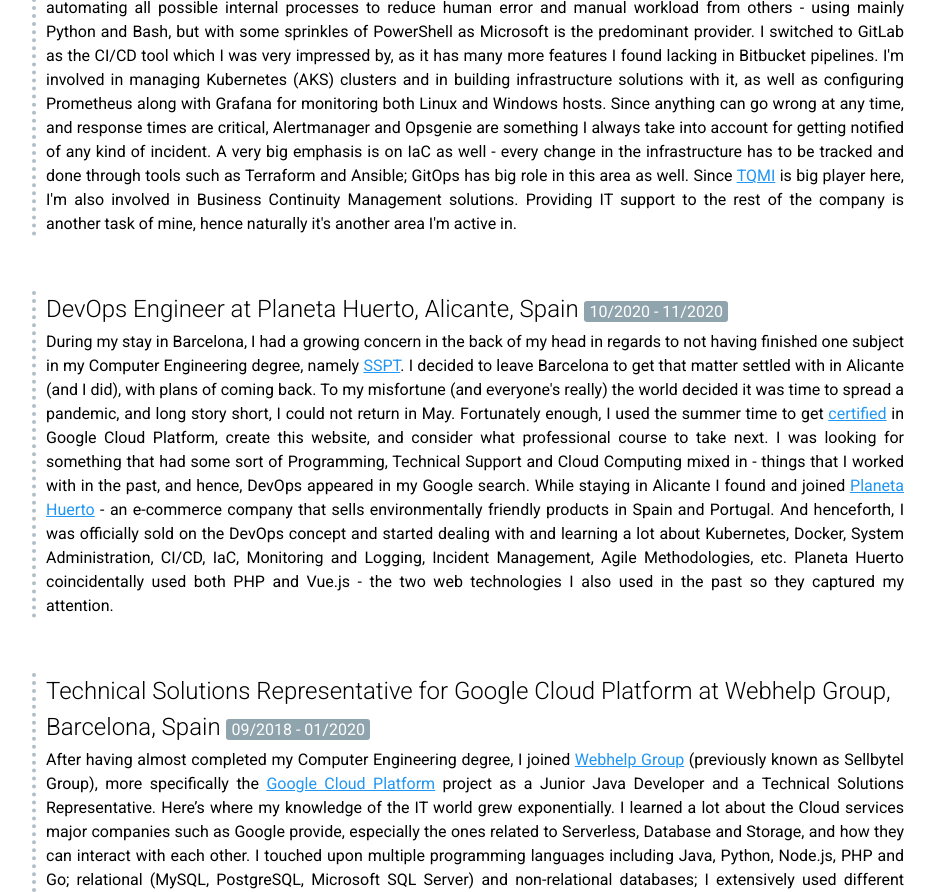
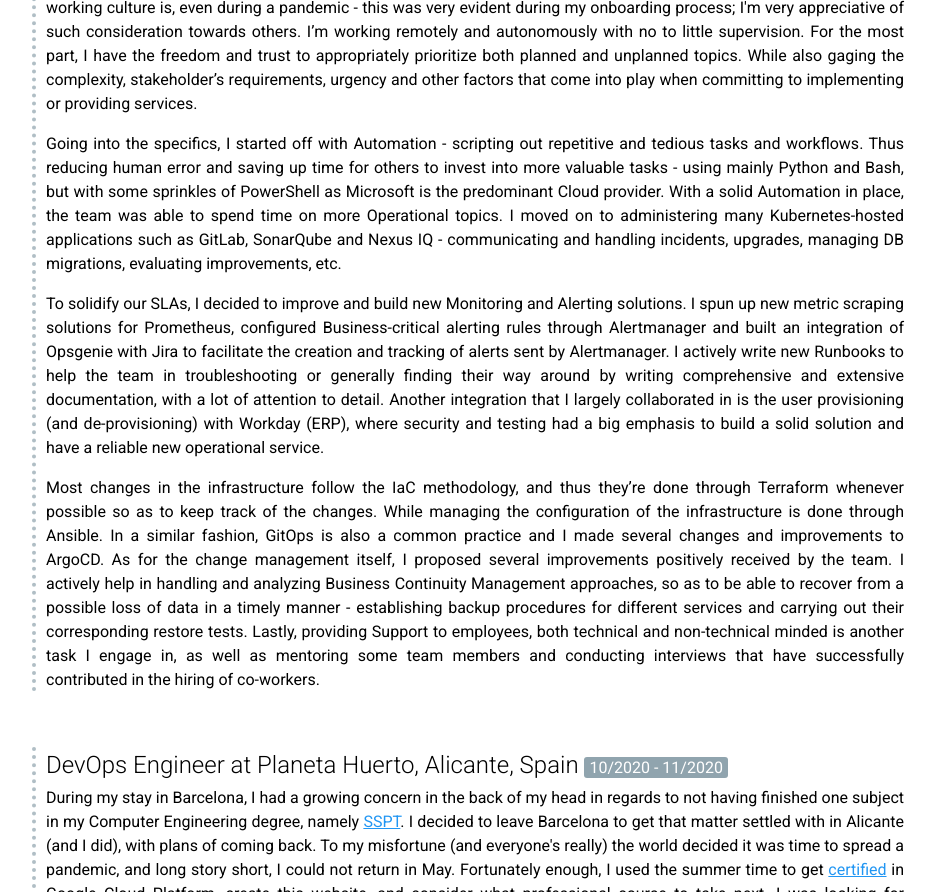
Before and after one commit to maximbetin/maxim-website, a Vue app: page / in a window 1280 px wide. Shown: the part 1940-2832 px from the top of the page, without its empty margins (172-1108 px from the left). Built offline with nearby package versions, Linux system fonts and the light colour scheme; no server answers.

Commit message:
About me and Career

```diff
--- a/src/components/About.vue
+++ b/src/components/About.vue
@@ -46,7 +46,9 @@
             college days while writing my thesis, of all the topics I could
             choose from and thought of, I was captivated by the topic of school
             bullying and chose to code a solution that could help in that
-            regard.
+            regard. I'm not fond of unjust or unfair treatment, and will usually
+            take strong action. When it comes to backing up my own, I may even
+            take the bullet myself in some situations.
           </p>
           <v-col align="center">
             <v-card outlined max-width="600" color="white">
--- a/src/components/Career.vue
+++ b/src/components/Career.vue
@@ -49,38 +49,59 @@
           </h2>
           <p class="font-weight-normal description-text">
             Continuing my learning path in DevOps I decided to move on to new
-            challenges and also learn a new Cloud provider -
-            <a href="https://azure.microsoft.com/en-us/"> Microsoft Azure</a>,
-            by joining <a href="https://flowable.com/">Flowable</a>-<a
-              href="https://www.mimacom.com/en/"
-              >mimacom</a
-            >
-            group - a Swiss Software company which surprised me as to how well
-            organized and planified the working culture is, even during a
+            challenges and also learn a new Cloud provider - Microsoft Azure, by
+            joining Flowable group - a Swiss Software company which surprised me
+            as to how well organized the working culture is, even during a
             pandemic - this was very evident during my onboarding process; I'm
-            very appreciative of such consideration towards others. My first
-            project in Flowable was the task of automating all possible internal
-            processes to reduce human error and manual workload from others -
-            using mainly Python and Bash, but with some sprinkles of PowerShell
-            as Microsoft is the predominant provider. I switched to GitLab as
-            the CI/CD tool which I was very impressed by, as it has many more
-            features I found lacking in Bitbucket pipelines. I'm involved in
-            managing Kubernetes (AKS) clusters and in building infrastructure
-            solutions with it, as well as configuring Prometheus along with
-            Grafana for monitoring both Linux and Windows hosts. Since anything
-            can go wrong at any time, and response times are critical,
-            Alertmanager and Opsgenie are something I always take into account
-            for getting notified of any kind of incident. A very big emphasis is
-            on IaC as well - every change in the infrastructure has to be
-            tracked and done through tools such as Terraform and Ansible; GitOps
-            has big role in this area as well. Since
-            <a href="https://en.wikipedia.org/wiki/Total_quality_management"
-              >TQMI</a
-            >
-            is big player here, I'm also involved in Business Continuity
-            Management solutions. Providing IT support to the rest of the
-            company is another task of mine, hence naturally it's another area
-            I'm active in.
+            very appreciative of such consideration towards others. I’m working
+            remotely and autonomously with no to little supervision. For the
+            most part, I have the freedom and trust to appropriately prioritize
+            both planned and unplanned topics. While also gaging the complexity,
+            stakeholder’s requirements, urgency and other factors that come into
+            play when committing to implementing or providing services.
+          </p>
+          <p class="font-weight-normal description-text">
+            Going into the specifics, I started off with Automation - scripting
+            out repetitive and tedious tasks and workflows. Thus reducing human
+            error and saving up time for others to invest into more valuable
+            tasks - using mainly Python and Bash, but with some sprinkles of
+            PowerShell as Microsoft is the predominant Cloud provider. With a
+            solid Automation in place, the team was able to spend time on more
+            Operational topics. I moved on to administering many
+            Kubernetes-hosted applications such as GitLab, SonarQube and Nexus
+            IQ - communicating and handling incidents, upgrades, managing DB
+            migrations, evaluating improvements, etc.
+          </p>
+          <p class="font-weight-normal description-text">
+            To solidify our SLAs, I decided to improve and build new Monitoring
+            and Alerting solutions. I spun up new metric scraping solutions for
+            Prometheus, configured Business-critical alerting rules through
+            Alertmanager and built an integration of Opsgenie with Jira to
+            facilitate the creation and tracking of alerts sent by Alertmanager.
+            I actively write new Runbooks to help the team in troubleshooting or
+            generally finding their way around by writing comprehensive and
+            extensive documentation, with a lot of attention to detail. Another
+            integration that I largely collaborated in is the user provisioning
+            (and de-provisioning) with Workday (ERP), where security and testing
+            had a big emphasis to build a solid solution and have a reliable new
+            operational service.
+          </p>
+          <p class="font-weight-normal description-text">
+            Most changes in the infrastructure follow the IaC methodology, and
+            thus they’re done through Terraform whenever possible so as to keep
+            track of the changes. While managing the configuration of the
+            infrastructure is done through Ansible. In a similar fashion, GitOps
+            is also a common practice and I made several changes and
+            improvements to ArgoCD. As for the change management itself, I
+            proposed several improvements positively received by the team. I
+            actively help in handling and analyzing Business Continuity
+            Management approaches, so as to be able to recover from a possible
+            loss of data in a timely manner - establishing backup procedures for
+            different services and carrying out their corresponding restore
+            tests. Lastly, providing Support to employees, both technical and
+            non-technical minded is another task I engage in, as well as
+            mentoring some team members and conducting interviews that have
+            successfully contributed in the hiring of co-workers.
           </p>
         </div>
 
```
